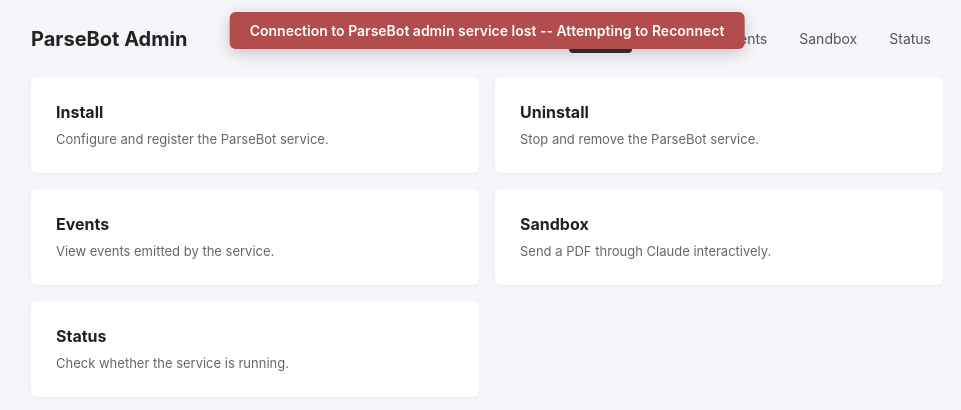
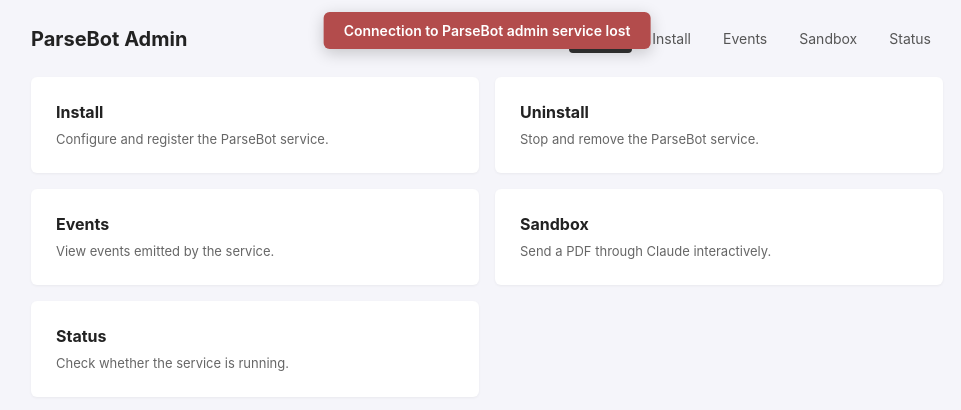
Before and after one commit to Brendan-Black/parsebot, a Preact app in the folder admin/frontend/: page / in a window 1280 px wide. Shown: the top 410 px of the page, without its empty margins (153-1114 px from the left). Built offline with nearby package versions, Linux system fonts and the light colour scheme; no server answers.

Commit message:
phrasing

```diff
--- a/admin/frontend/src/App.tsx
+++ b/admin/frontend/src/App.tsx
@@ -35,7 +35,7 @@
 		<div class="app">
 			{!connected && (
 				<div class="connection-lost-banner" role="alert">
-					Connection to ParseBot admin service lost -- Attempting to Reconnect
+					Connection to ParseBot admin service lost
 				</div>
 			)}
 			{demo && (
```
